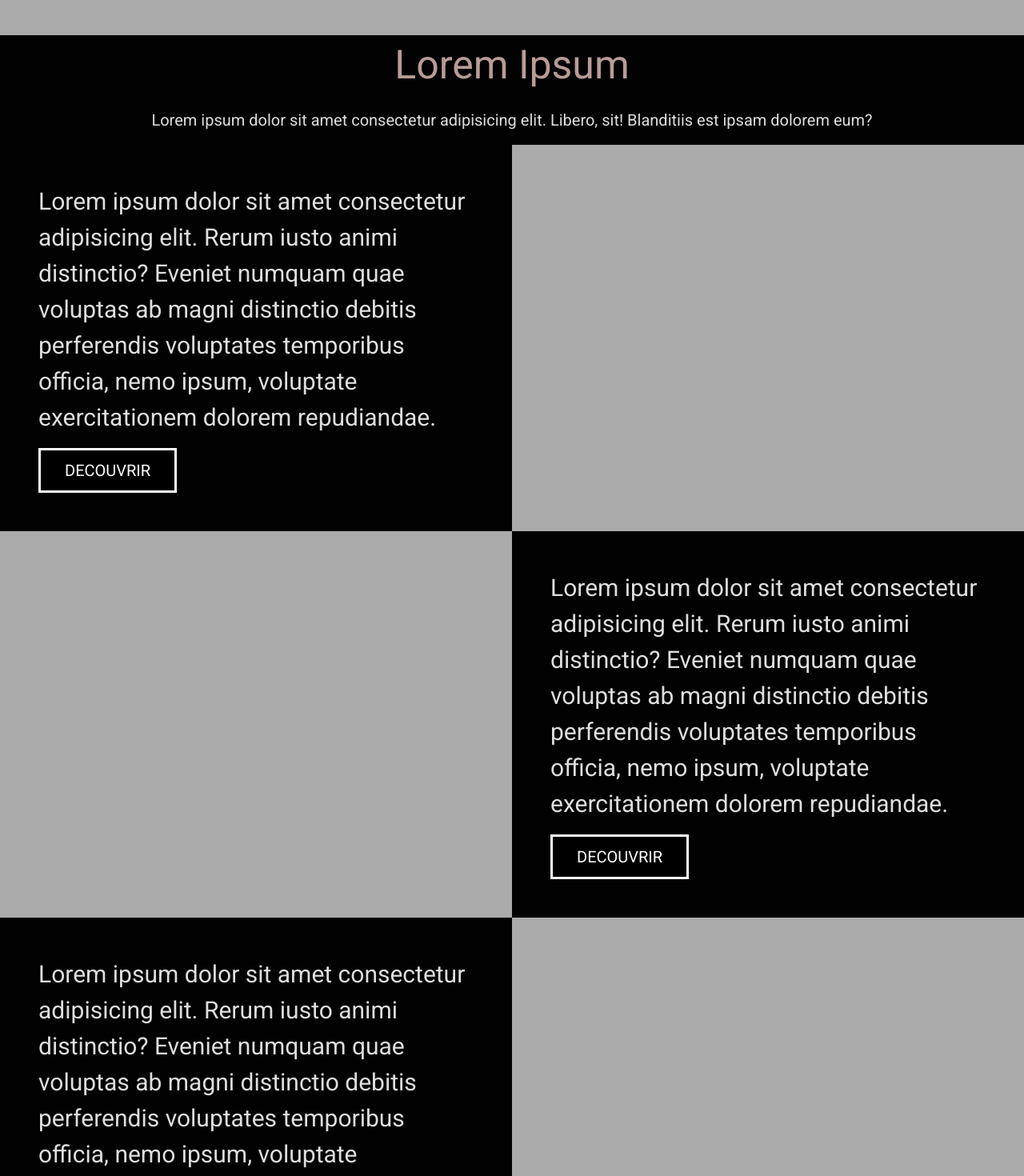
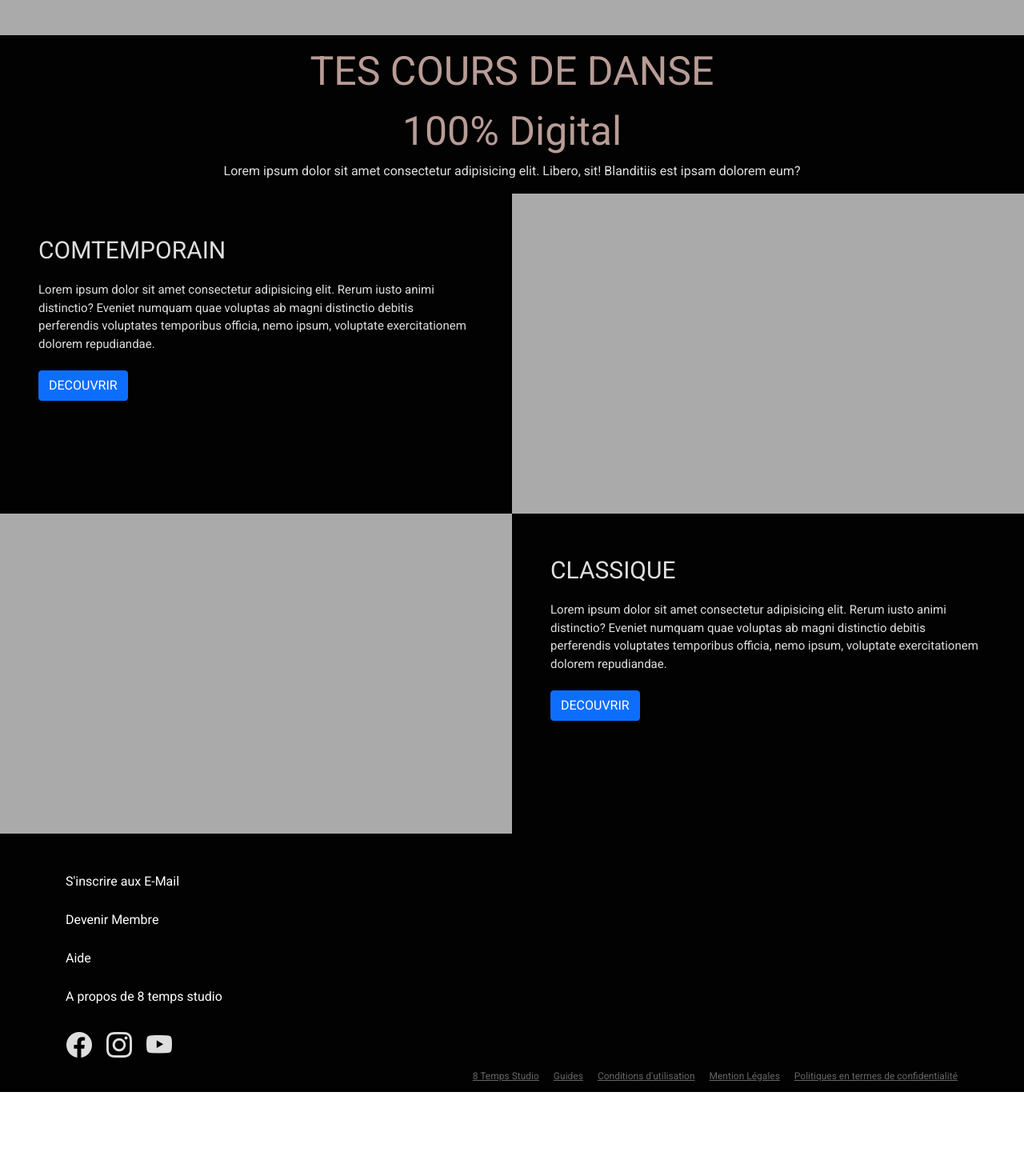
Before and after one commit to prostain/8-temps-studio-website, a React (Create React App) app: page /home in a window 1280 px wide. Shown: the part 620-2090 px from the top of the page at 80% size. After the commit the page ends 1985 px from the top, so only its background shows below. Built offline with nearby package versions, Linux system fonts and the light colour scheme.

Commit message:
push avant l'oral

```diff
--- a/src/app/modules/auth/login/Login.tsx
+++ b/src/app/modules/auth/login/Login.tsx
@@ -5,7 +5,7 @@ import { useHistory } from 'react-router-dom'
 import { login } from '../../../services/auth'
 
 import '../../../../styles/loginRegister.css';
-import { Container, Button, Row, Col } from 'react-bootstrap'
+import { Container, Button, Row } from 'react-bootstrap'
 
 
 const Login: React.FC = () => {
@@ -80,7 +80,7 @@ const Login: React.FC = () => {
 
                             <div className="form-group">
                                 <label htmlFor="password">Mot de passe *</label>
-                                <Field name="password" type="password" autocomplete='current-password' className="form-control" />
+                                <Field name="password" type="password" autoComplete='current-password' className="form-control" />
                                 <ErrorMessage
                                     name="password"
                                     component="div"
--- a/src/app/modules/common/Footer.tsx
+++ b/src/app/modules/common/Footer.tsx
@@ -1,5 +1,5 @@
 import React from 'react'
-import { Button, Card, Col, Container, Row, Stack } from 'react-bootstrap'
+import { Button, Col, Container, Row, Stack } from 'react-bootstrap'
 import '../../../styles/footer.css'
 function Footer() {
     return (
@@ -7,14 +7,14 @@ function Footer() {
             <Row>
                 <Col lg={4}>
                     <Stack gap={4}>
-                        <a href=""> S'inscrire aux E-Mail</a>
+                        <a href="/mailSubscription"> S'inscrire aux E-Mail</a>
                         <a href="/register"> Devenir Membre</a>
                         <a href="/help"> Aide </a>
-                        <a href="/help"> A propos de 8 temps studio </a>
+                        <a href="/about"> A propos de 8 temps studio </a>
                         <Stack direction='horizontal' gap={3}>
-                            <a><i className="bi bi-facebook"></i></a>
-                            <a><i className="bi bi-instagram"></i></a>
-                            <a><i className="bi bi-youtube"></i></a>
+                            <Button className='p-0 m-0' variant='link' href='https://www.facebook.com/8tempsstudio'><i className="bi bi-facebook"></i></Button>
+                            <Button className='p-0 m-0' variant='link' href='https://www.instagram.com/8tempsstudio/'><i className="bi bi-instagram"></i></Button>
+                            <Button className='p-0 m-0' variant='link' href='#'><i className="bi bi-youtube"></i></Button>
                         </Stack >
                     </Stack>
 
@@ -23,22 +23,14 @@ function Footer() {
             <Row>
                 <Col className='footerBottom d-flex justify-content-end gap-3 text-end bottomFooter' >
                     <hr />
-                    <span> <a href="#"> 8 Temps Studio</a></span>
-                    <span> <a href="#"> Guides</a></span>
-                    <span> <a href="#"> Conditions d'utilisation</a></span>
-                    <span> <a href="#"> Mention Légales</a></span>
-                    <span> <a href="#"> Politiques en termes de confidentialité</a></span>
+                    <span> <Button variant='link' className='p-0 m-0' href="/home"> 8 Temps Studio</Button></span>
+                    <span> <Button variant='link' className='p-0 m-0' href="/home"> Guides</Button></span>
+                    <span> <Button variant='link' className='p-0 m-0' href="/home"> Conditions d'utilisation</Button></span>
+                    <span> <Button variant='link' className='p-0 m-0' href="/home"> Mention Légales</Button></span>
+                    <span> <Button variant='link' className='p-0 m-0' href="/home"> Politiques en termes de confidentialité</Button></span>
                 </Col>
             </Row>
-            {/*
 
-            <Stack>
-
-
-            </Stack>
-            <Row>
-            © 2022
-            </Row> */}
         </Container>
     )
 }
--- a/src/app/modules/common/LandingPageNav.tsx
+++ b/src/app/modules/common/LandingPageNav.tsx
@@ -1,5 +1,5 @@
 import React from 'react'
-import { Button, Container, Form, FormControl, Nav, Navbar, NavDropdown } from 'react-bootstrap'
+import { Button, Container, Nav, Navbar } from 'react-bootstrap'
 import { getCurrentUser, logout } from '../../services/auth'
 import { useHistory } from "react-router-dom";
 
@@ -9,12 +9,6 @@ import huitTempsLogoSm from '../../../asset/Horizontal/8T-White-sm.png'
 
 export default function LandingPageNav() {
     const history = useHistory()
-    const logoutUser = () => {
-        logout();
-        history.push('/home');
-        history.go(0);
-
-    }
 
     return (
         <Navbar className='eightTNav' variant="dark" expand="lg">
@@ -26,11 +20,11 @@ export default function LandingPageNav() {
                     <Nav className="mx-auto">
                         <Nav.Link href="/home">Accueil</Nav.Link>
                         <Nav.Link href="/concept">Concept</Nav.Link>
-                        <Nav.Link href="/concept">Catégories</Nav.Link>
-                        <Nav.Link href="/concept">Professeurs</Nav.Link>
-                        <Nav.Link href="/concept">Abonnement</Nav.Link>
-                        <Nav.Link href="/concept">Contacts</Nav.Link>
-                        <Nav.Link href="/concept">Blog</Nav.Link>
+                        <Nav.Link href="/categories">Catégories</Nav.Link>
+                        <Nav.Link href="/teachers">Professeurs</Nav.Link>
+                        <Nav.Link href="/subscription">Abonnement</Nav.Link>
+                        <Nav.Link href="/contacts">Contacts</Nav.Link>
+                        <Nav.Link href="/blog">Blog</Nav.Link>
 
                     </Nav>
                     <Nav>
--- a/src/app/modules/home/LandingPage.tsx
+++ b/src/app/modules/home/LandingPage.tsx
@@ -13,41 +13,39 @@ function LandingPage() {
                         Video
                     </Col>
                 </Row>
-                <Row className='landingPageMainText'>
-                    <p className='landingPageTitle'>
-                        Lorem Ipsum
-                    </p>
-                    <p className='landingPageSubtitle'>
-                        Lorem ipsum dolor sit amet consectetur adipisicing elit. Libero, sit! Blanditiis est ipsam dolorem eum?
-                    </p>
+                <Row className='landingPageMainText '>
+                    <Col className='pt-2'>
+                        <div className='landingPageTitle text-center'>
+                            TES COURS DE DANSE
+                        </div>
+                        <div className='landingPageTitle text-center'>
+                            100% Digital
+                        </div>
+                        <p className='text-center'>
+                            Lorem ipsum dolor sit amet consectetur adipisicing elit. Libero, sit! Blanditiis est ipsam dolorem eum?
+                        </p>
+                    </Col>
+
                 </Row>
                 <Row>
                     <Col lg={6} md={12} className='p-5 landingPageTheme'>
-                        <p> Lorem ipsum dolor sit amet consectetur adipisicing elit. Rerum iusto animi distinctio? Eveniet numquam quae voluptas ab magni distinctio debitis perferendis voluptates temporibus officia, nemo ipsum, voluptate exercitationem dolorem repudiandae.</p>
-                        <button className='landingPageButton'>DECOUVRIR</button>
+                        <p className='landingPageThemeTitle'> COMTEMPORAIN</p>
+                        <p className='landingPageThemeText'> Lorem ipsum dolor sit amet consectetur adipisicing elit. Rerum iusto animi distinctio? Eveniet numquam quae voluptas ab magni distinctio debitis perferendis voluptates temporibus officia, nemo ipsum, voluptate exercitationem dolorem repudiandae.</p>
+                        <Button className='landingPageButton'>DECOUVRIR</Button>
+                    </Col>
+                    <Col lg={6} md={12} className='landingPageVideo'> </Col>
+                </Row>
+
+                <Row>
+                    <Col lg={{span:6, order:2}} md={{span :12, order:1}} className='p-5 landingPageTheme'>
+                        <p className='landingPageThemeTitle'> CLASSIQUE</p>
+                        <p className='landingPageThemeText'> Lorem ipsum dolor sit amet consectetur adipisicing elit. Rerum iusto animi distinctio? Eveniet numquam quae voluptas ab magni distinctio debitis perferendis voluptates temporibus officia, nemo ipsum, voluptate exercitationem dolorem repudiandae.</p>
+                        <Button className='landingPageButton'>DECOUVRIR</Button>
 
                     </Col>
-                    <Col lg={6} md={12} className='landingPageVideo'> </Col>
+                    <Col lg={{span:6, order:1}} md={{span :12, order:2}} className='landingPageVideo'> </Col>
 
-                    <Col lg={6} md={12} className='landingPageVideo'> </Col>
-                    <Col lg={6} md={12} className='p-5 landingPageTheme'>
-                        <p> Lorem ipsum dolor sit amet consectetur adipisicing elit. Rerum iusto animi distinctio? Eveniet numquam quae voluptas ab magni distinctio debitis perferendis voluptates temporibus officia, nemo ipsum, voluptate exercitationem dolorem repudiandae.</p>
-                        <button className='landingPageButton'>DECOUVRIR</button>
 
-                    </Col>
-                    <Col lg={6} md={12} className='p-5 landingPageTheme'>
-                        <p> Lorem ipsum dolor sit amet consectetur adipisicing elit. Rerum iusto animi distinctio? Eveniet numquam quae voluptas ab magni distinctio debitis perferendis voluptates temporibus officia, nemo ipsum, voluptate exercitationem dolorem repudiandae.</p>
-                        <button className='landingPageButton'>DECOUVRIR</button>
-
-                    </Col>
-                    <Col lg={6} md={12} className='landingPageVideo'> </Col>
-
-                    <Col lg={6} md={12} className='landingPageVideo'> </Col>
-                    <Col lg={6} md={12} className='p-5 landingPageTheme'>
-                        <p> Lorem ipsum dolor sit amet consectetur adipisicing elit. Rerum iusto animi distinctio? Eveniet numquam quae voluptas ab magni distinctio debitis perferendis voluptates temporibus officia, nemo ipsum, voluptate exercitationem dolorem repudiandae.</p>
-                        <button className='landingPageButton'>DECOUVRIR</button>
-
-                    </Col>
                 </Row>
             </Container>
         </>
--- a/src/app/routing/PrivateRoute.tsx
+++ b/src/app/routing/PrivateRoute.tsx
@@ -1,6 +1,5 @@
 import React from 'react'
 import { Route, Redirect } from 'react-router-dom'
-import { getCurrentUser } from '../services/auth'
 export default function PrivateRoute({ component: Component, ...rest }: any) {
     return (
         <>
--- /dev/null
+++ b/src/app/services/dance-styles.ts
@@ -0,0 +1,6 @@
+import axios from "axios"
+import { API_URL } from "./constants"
+
+export const getStyles = () => {
+    return axios.get(API_URL + 'styles')
+}
--- a/src/app/services/user.ts
+++ b/src/app/services/user.ts
@@ -1,6 +1,5 @@
 import axios from "axios";
 import {API_URL} from './constants'
-import authHeader from './auth.header'
 import { getCurrentUser } from "./auth";
 
 
--- a/src/styles/profile.css
+++ b/src/styles/profile.css
@@ -1,3 +1,12 @@
 .profileCard{
     color: black;
 }
+
+.btn{
+    color: #ffffff;
+    background-color: #262626;
+    font-size: 19px;
+    border: 1px solid #b89c96;
+    border-radius: 9px;
+    cursor: pointer
+}
```
Also changed, not shown: src/app/modules/profile/Profile.tsx (+7 -7 lines), src/app/modules/teachers/pages/Teacher.tsx (added, +15 -0 lines).
